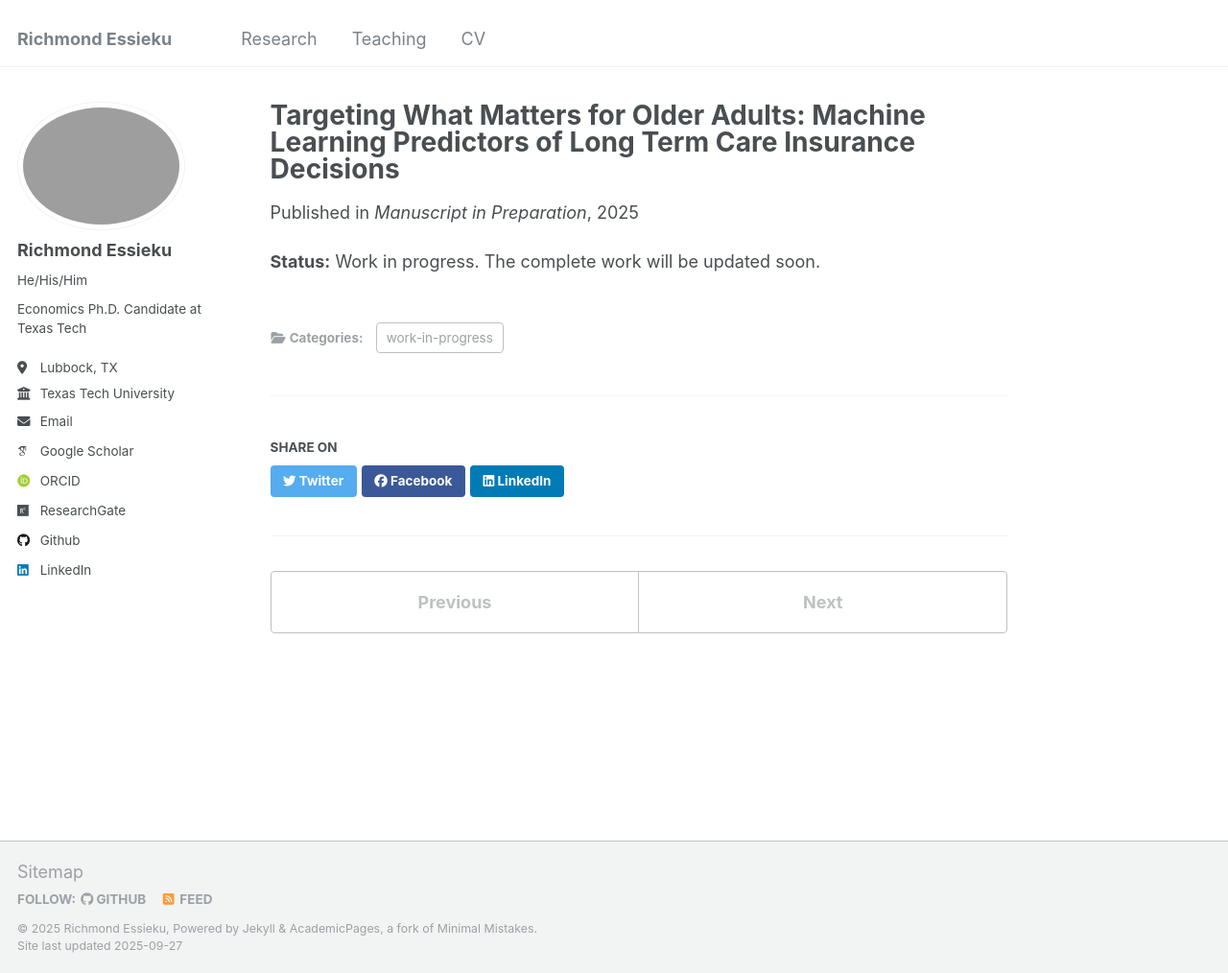
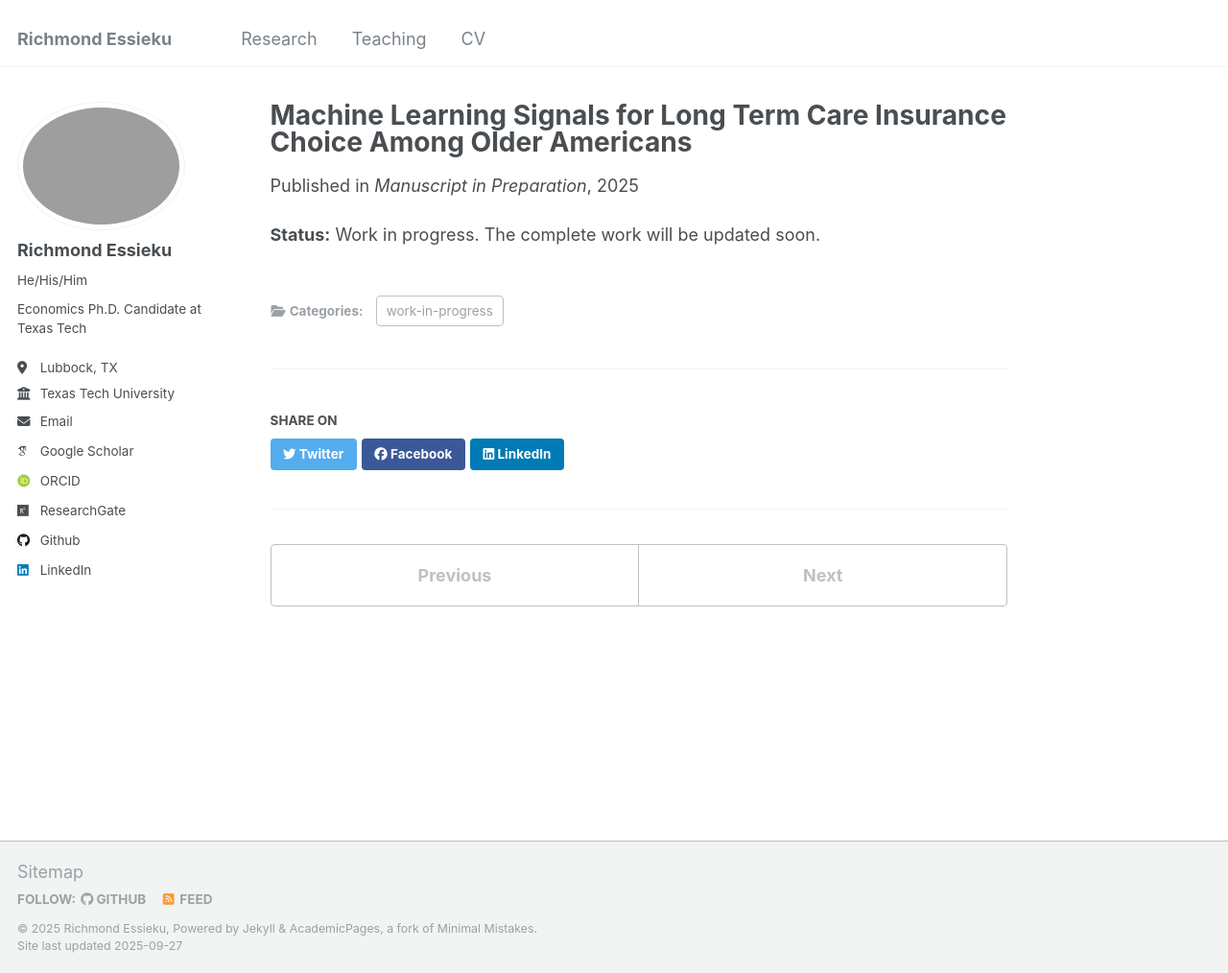
Before and after one commit to essieku/essieku.github.io, a Jekyll site: the page built from _publications/Work_progrss2.md, in a window 1280 px wide and 1014 px high. Shown: the whole window at 96% size. Built offline with Jekyll 4.4.1, drawn with Linux system fonts in a browser that asks for light colours; some web fonts are replaced.

Commit message:
Update Work_progrss2.md

```diff
--- a/_publications/Work_progrss2.md
+++ b/_publications/Work_progrss2.md
@@ -1,5 +1,5 @@
 ---
-title: "Targeting What Matters for Older Adults: Machine Learning Predictors of Long Term Care Insurance Decisions"
+title: "Machine Learning Signals for Long Term Care Insurance Choice Among Older Americans"
 collection: publications
 category: work-in-progress
 permalink: /publication/ltci-older-adults
```
